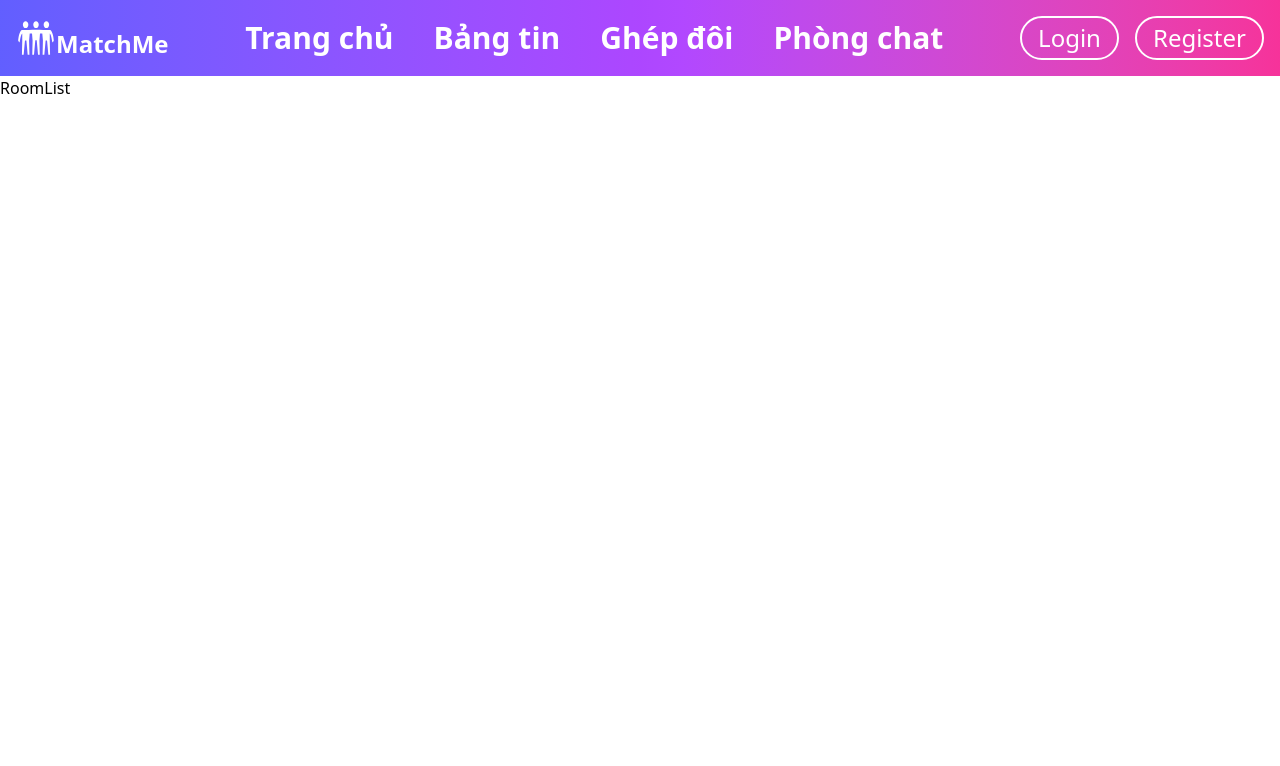
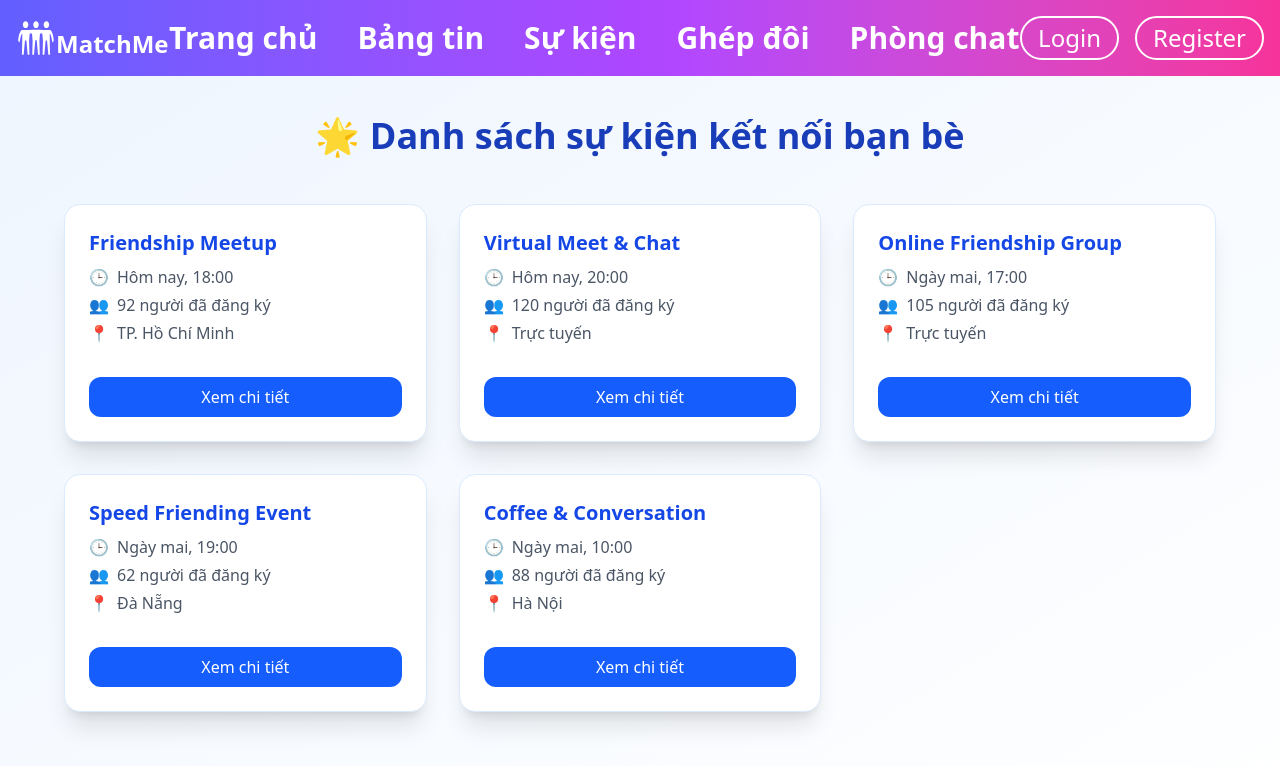
Before and after one commit to phucpham09/frontend-matchme-nextjs, a Next.js app: page /roomlist in a window 1280 px wide. Shown: the top 766 px of the page. Built offline with nearby package versions, Linux system fonts and the light colour scheme.

Commit message:
feat(event): adding new event list page

```diff
--- a/src/app/(test)/roomlist/page.tsx
+++ b/src/app/(test)/roomlist/page.tsx
@@ -1,7 +1,91 @@
+"use client";
 import React from "react";
+import { useRouter } from "next/navigation";
 
-const RoomList = () => {
-  return <div>RoomList</div>;
-};
+const events = [
+  {
+    id: 1,
+    title: "Friendship Meetup",
+    time: "Hôm nay, 18:00",
+    registered: 92,
+    location: "TP. Hồ Chí Minh",
+  },
+  {
+    id: 2,
+    title: "Virtual Meet & Chat",
+    time: "Hôm nay, 20:00",
+    registered: 120,
+    location: "Trực tuyến",
+  },
+  {
+    id: 3,
+    title: "Online Friendship Group",
+    time: "Ngày mai, 17:00",
+    registered: 105,
+    location: "Trực tuyến",
+  },
+  {
+    id: 4,
+    title: "Speed Friending Event",
+    time: "Ngày mai, 19:00",
+    registered: 62,
+    location: "Đà Nẵng",
+  },
+  {
+    id: 5,
+    title: "Coffee & Conversation",
+    time: "Ngày mai, 10:00",
+    registered: 88,
+    location: "Hà Nội",
+  },
+];
 
-export default RoomList;
+export default function AllEventsPage() {
+  const router = useRouter();
+
+  const handleViewDetails = (id: number) => {
+    router.push(`/eventDetail?id=${id}`);
+  };
+
+  return (
+    <div className="min-h-screen bg-gradient-to-br from-blue-50 to-white py-10 px-6">
+      <div className="max-w-6xl mx-auto">
+        <h1 className="text-4xl font-bold text-blue-800 text-center mb-12">
+          🌟 Danh sách sự kiện kết nối bạn bè
+        </h1>
+        <div className="grid grid-cols-1 sm:grid-cols-2 lg:grid-cols-3 gap-8">
+          {events.map((event) => (
+            <div
+              key={event.id}
+              className="bg-white shadow-xl rounded-2xl border border-blue-100 hover:shadow-2xl transition-all duration-300 p-6 flex flex-col justify-between"
+            >
+              <div>
+                <h2 className="text-xl font-bold text-blue-700 mb-2">
+                  {event.title}
+                </h2>
+                <p className="text-gray-600 flex items-center mb-1">
+                  🕒 <span className="ml-2">{event.time}</span>
+                </p>
+                <p className="text-gray-600 flex items-center mb-1">
+                  👥{" "}
+                  <span className="ml-2">
+                    {event.registered} người đã đăng ký
+                  </span>
+                </p>
+                <p className="text-gray-600 flex items-center mb-4">
+                  📍 <span className="ml-2">{event.location}</span>
+                </p>
+              </div>
+              <button
+                onClick={() => handleViewDetails(event.id)}
+                className="mt-4 bg-blue-600 hover:bg-blue-700 text-white font-medium px-4 py-2 rounded-xl transition duration-200"
+              >
+                Xem chi tiết
+              </button>
+            </div>
+          ))}
+        </div>
+      </div>
+    </div>
+  );
+}
--- a/src/components/Navbar/TopNav.tsx
+++ b/src/components/Navbar/TopNav.tsx
@@ -35,6 +35,12 @@ const TopNav = () => {
           className="text-3xl font-semibold text-white cursor-pointer"
         >
           Bảng tin
+        </Link>
+        <Link
+          href={"/roomlist"}
+          className="text-3xl font-semibold text-white cursor-pointer"
+        >
+          Sự kiện
         </Link>
         <Link
           href={"/event"}
```
